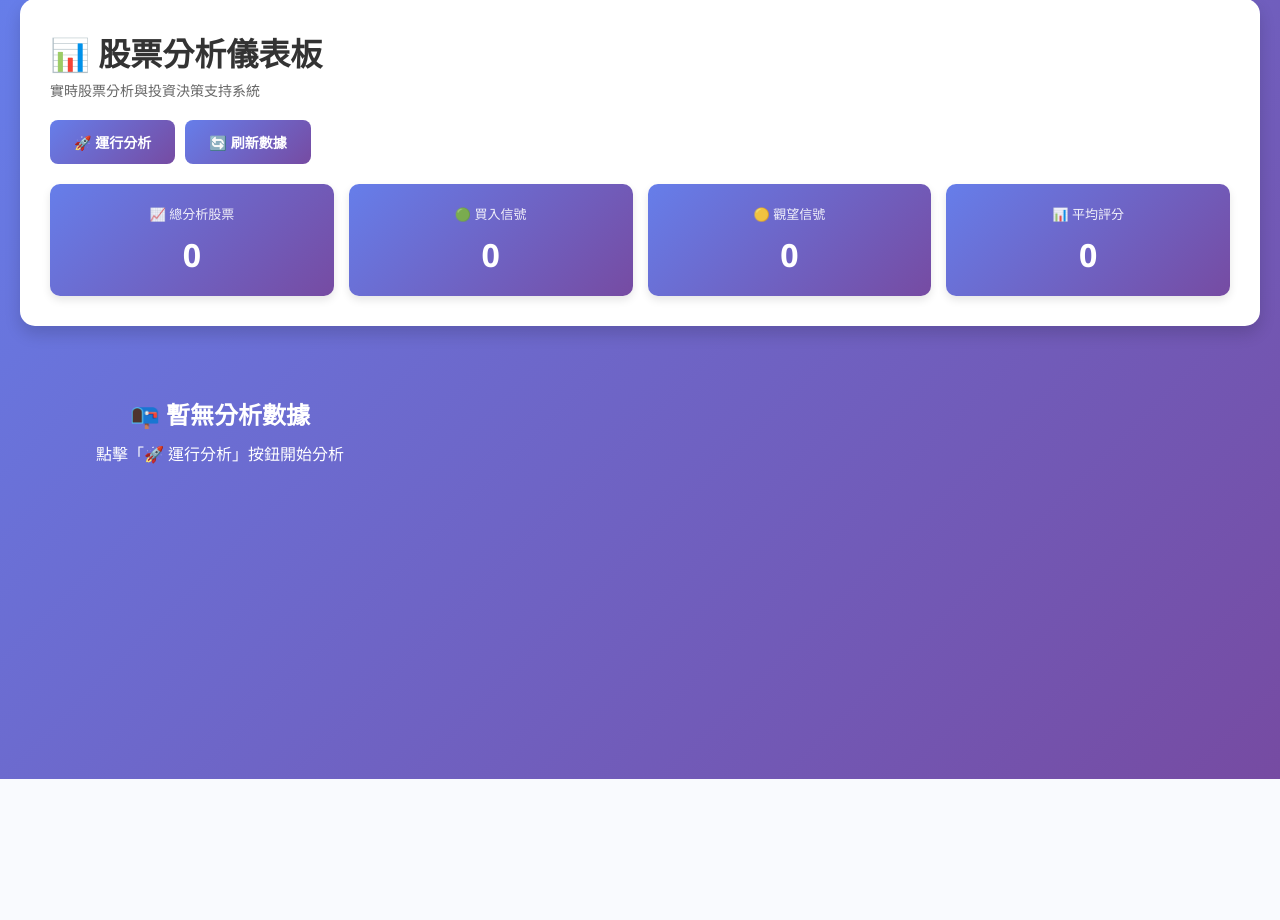
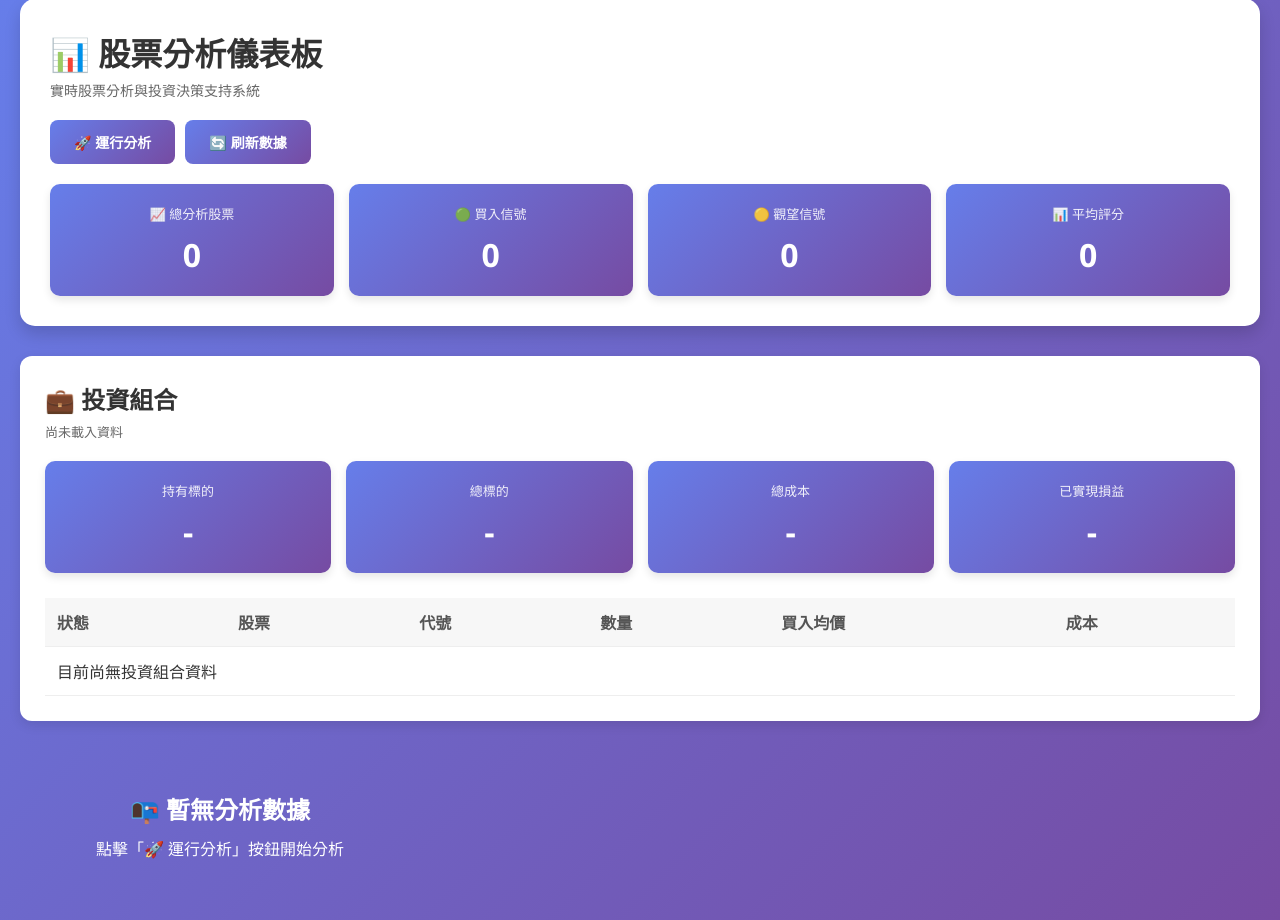
Before and after one commit to 16ewan-lgtm/stock_analysis_system, a Flask app: page / in a window 1280 px wide. Shown: the part 21-941 px from the top of the page. Before the commit the page ends 800 px from the top, so only its background shows below. Run offline with Flask 3, Linux system fonts and the light colour scheme; data that the repository does not hold is empty.

Commit message:
feat: add portfolio section to dashboard

```diff
--- a/templates/index.html
+++ b/templates/index.html
@@ -376,6 +376,94 @@
                 grid-template-columns: 1fr;
             }
         }
+
+        /* 投資組合區塊 */
+        .portfolio-section {
+            margin: 30px 0;
+            padding: 25px;
+            background: #ffffff;
+            border-radius: 12px;
+            box-shadow: 0 4px 12px rgba(0, 0, 0, 0.1);
+        }
+
+        .portfolio-header {
+            display: flex;
+            justify-content: space-between;
+            align-items: center;
+            margin-bottom: 20px;
+        }
+
+        .portfolio-header h2 {
+            color: #333;
+            margin: 0;
+        }
+
+        .portfolio-updated {
+            color: #666;
+            font-size: 13px;
+            margin-top: 6px;
+        }
+
+        .portfolio-summary {
+            display: grid;
+            grid-template-columns: repeat(auto-fit, minmax(180px, 1fr));
+            gap: 15px;
+            margin-bottom: 25px;
+        }
+
+        .portfolio-table-wrapper {
+            overflow-x: auto;
+        }
+
+        .portfolio-table {
+            width: 100%;
+            min-width: 700px;
+            border-collapse: collapse;
+        }
+
+        .portfolio-table th,
+        .portfolio-table td {
+            padding: 12px;
+            text-align: left;
+            border-bottom: 1px solid #eeeeee;
+        }
+
+        .portfolio-table th {
+            color: #555;
+            background: #f7f7f7;
+            font-weight: bold;
+        }
+
+        .portfolio-table td {
+            color: #333;
+        }
+
+        .portfolio-status {
+            display: inline-block;
+            padding: 4px 10px;
+            border-radius: 12px;
+            font-size: 12px;
+            font-weight: bold;
+        }
+
+        .portfolio-status.holding {
+            color: #155724;
+            background: #d4edda;
+        }
+
+        .portfolio-status.watching {
+            color: #856404;
+            background: #fff3cd;
+        }
+
+        @media (max-width: 768px) {
+            .portfolio-header {
+                align-items: flex-start;
+                flex-direction: column;
+                gap: 8px;
+            }
+        }
+
     </style>
 </head>
 <body>
@@ -415,6 +503,60 @@
         </div>
 
         <div id="errorContainer"></div>
+
+
+        <section class="portfolio-section">
+            <div class="portfolio-header">
+                <div>
+                    <h2>💼 投資組合</h2>
+                    <p class="portfolio-updated" id="portfolioUpdatedAt">
+                        尚未載入資料
+                    </p>
+                </div>
+            </div>
+
+            <div class="portfolio-summary">
+                <div class="stat-card">
+                    <h3>持有標的</h3>
+                    <div class="value" id="portfolioHoldingCount">-</div>
+                </div>
+
+                <div class="stat-card">
+                    <h3>總標的</h3>
+                    <div class="value" id="portfolioPositionCount">-</div>
+                </div>
+
+                <div class="stat-card">
+                    <h3>總成本</h3>
+                    <div class="value" id="portfolioCostBasis">-</div>
+                </div>
+
+                <div class="stat-card">
+                    <h3>已實現損益</h3>
+                    <div class="value" id="portfolioRealizedPnl">-</div>
+                </div>
+            </div>
+
+            <div class="portfolio-table-wrapper">
+                <table class="portfolio-table">
+                    <thead>
+                        <tr>
+                            <th>狀態</th>
+                            <th>股票</th>
+                            <th>代號</th>
+                            <th>數量</th>
+                            <th>買入均價</th>
+                            <th>成本</th>
+                        </tr>
+                    </thead>
+                    <tbody id="portfolioTableBody">
+                        <tr>
+                            <td colspan="6">目前尚無投資組合資料</td>
+                        </tr>
+                    </tbody>
+                </table>
+            </div>
+        </section>
 
         <div class="analysis-grid" id="analysisGrid">
             <div class="empty-state">
```
